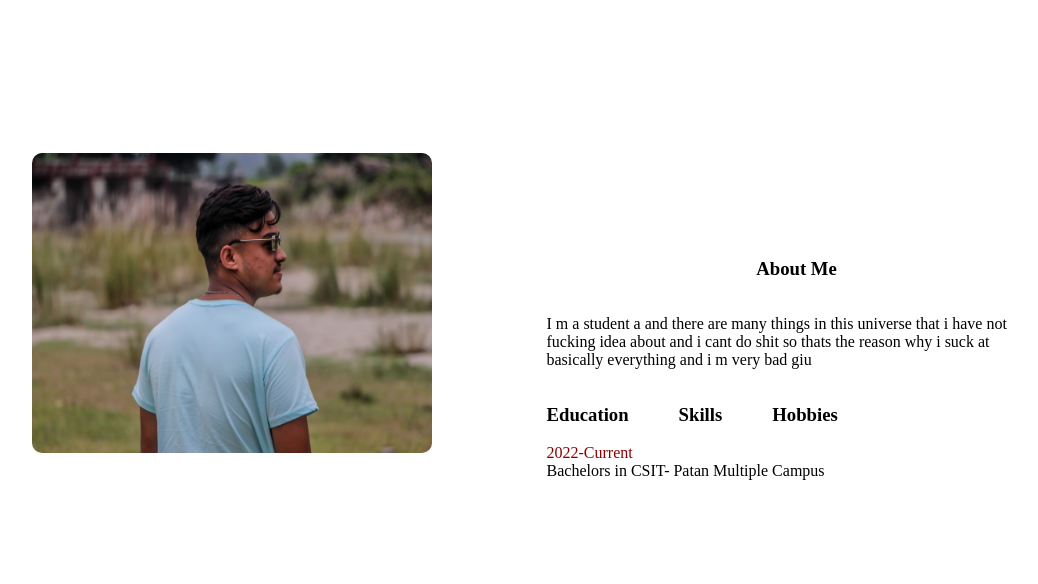
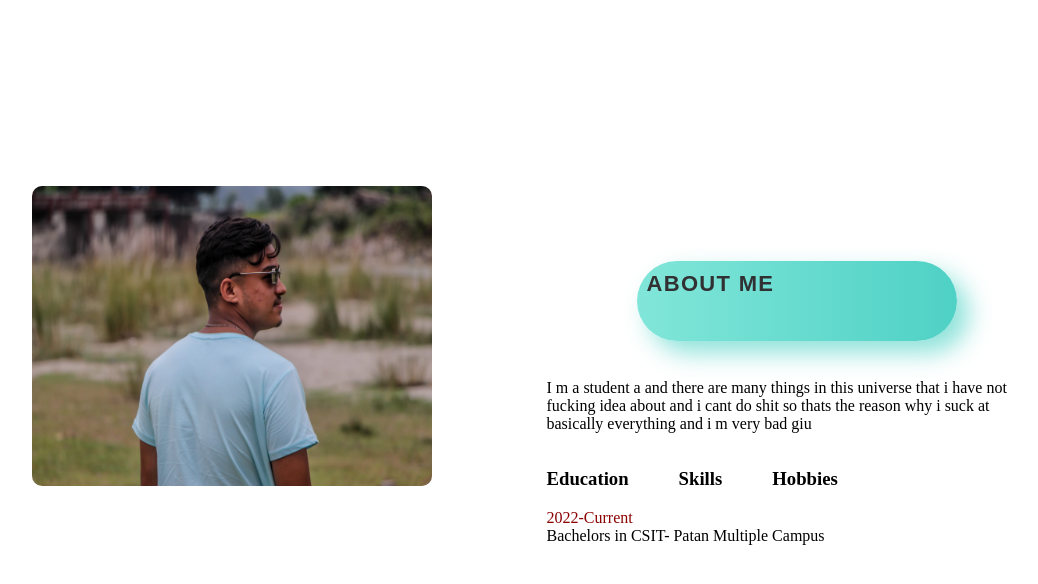
Before and after one commit to MilanPraz/AshishKarki, a plain HTML site: page about.html in a window 1280 px wide. Shown: the whole page, without its empty margins (116-1154 px from the left). Drawn offline with Linux system fonts and the light colour scheme.

Commit message:
Update about.html

```diff
--- a/about.html
+++ b/about.html
@@ -15,7 +15,7 @@
                <img class="image2" src="ashh2.jpg" alt="OOPs" >
               <div class="text">
                   <div class="wrap">
-                      <h3 class="btnn">About Me</h3></div>
+                      <h3 class="button">About Me</h3></div>
                 <p>I m a student a and there are many things in this universe that i have not fucking idea about and i cant do shit so thats the reason why i suck at basically everything and i m very bad giu  </p>
                <div class="active-links">
                   <h3 class="tab-links " onclick="showEducation()">Education</h3>
```
